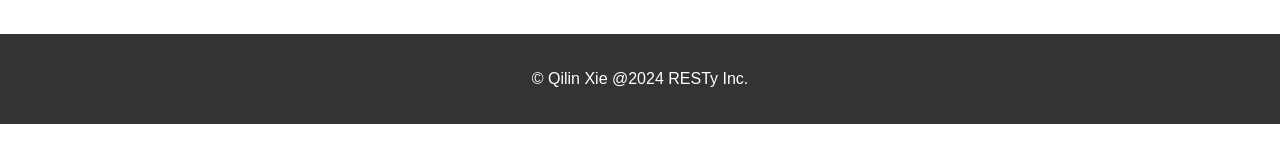
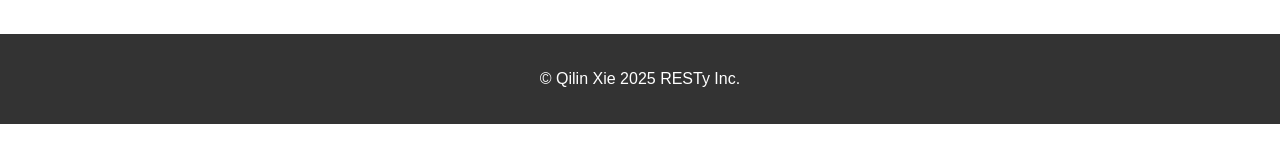
Before and after one commit to QILINXIE02/resty, a React (Vite) app: page / in a window 1280 px wide. Shown: the part 676-836 px from the top of the page. Built offline with nearby package versions, Linux system fonts and the light colour scheme.

Commit message:
changes to vite app

```diff
--- a/package.json
+++ b/package.json
@@ -7,7 +7,7 @@
     "build": "vite build",
     "lint": "eslint . --ext js,jsx --report-unused-disable-directives --max-warnings 0",
     "preview": "vite preview",
-    "test": "vitest"
+    "test": "echo \"Error: no test specified\" && exit 1"
   },
   "dependencies": {
     "axios": "^1.3.4",
--- a/src/Components/Footer/index.jsx
+++ b/src/Components/Footer/index.jsx
@@ -4,7 +4,7 @@ import './Footer.scss';
 const Footer = () => {
   return (
     <footer className="Footer">
-      <p>&copy; Qilin Xie @2024 RESTy Inc.</p>
+      <p>&copy; Qilin Xie 2025 RESTy Inc.</p>
     </footer>
   );
 };
```
Also changed, not shown: 1 other file (tests, documents, lock files or other folders).
